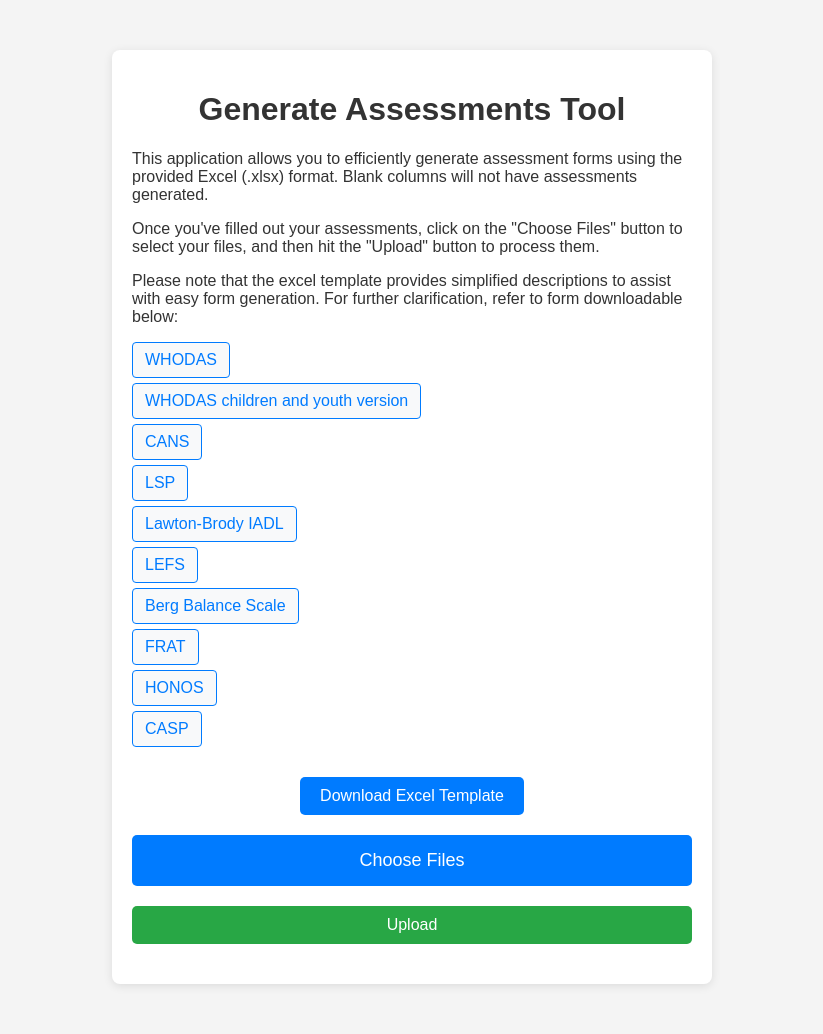
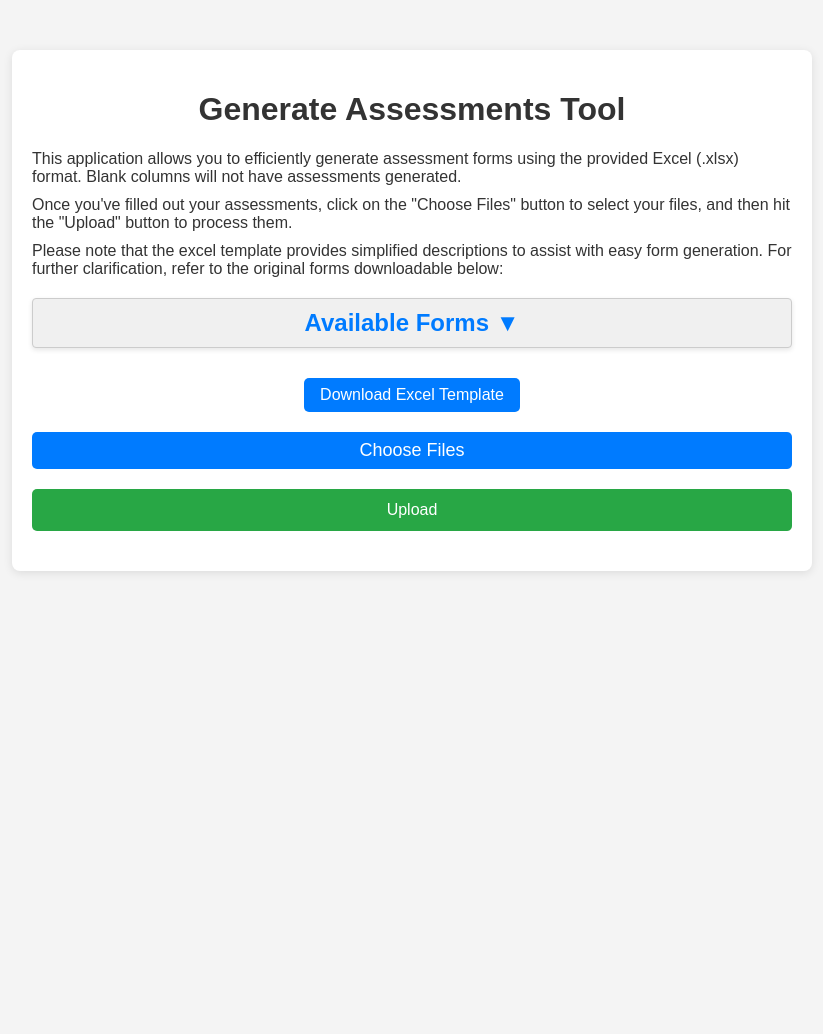
Before and after one commit to lifthealthgroup/form_creator, a Flask app: page / in a window 1280 px wide. Shown: the whole page, without its empty margins (228-1051 px from the left). After the commit the page ends 573 px from the top, so only its background shows below. Run offline with Flask 3, Linux system fonts and the light colour scheme.

Commit message:
excel template updated for consistency. drop down menu for form buttons in html, css and javascript

```diff
--- a/app/static/script.js
+++ b/app/static/script.js
@@ -91,3 +91,9 @@ document.getElementById('upload-form').addEventListener('submit', function(event
         loadingIndicator.style.display = 'none';  // Hide loading indicator on fetch error
     });
 });
+
+// Toggle visibility of form links
+document.getElementById('formHeader').addEventListener('click', function() {
+    const formLinks = document.getElementById('formLinks');
+    formLinks.style.display = formLinks.style.display === 'grid' ? 'none' : 'grid';
+});
--- a/app/static/styles.css
+++ b/app/static/styles.css
@@ -1,5 +1,5 @@
 * {
-    box-sizing: border-box; /* Include padding and border in element's total width and height */
+    box-sizing: border-box;
 }
 
 body {
@@ -11,7 +11,7 @@ body {
 }
 
 .container {
-    max-width: 600px;
+    max-width: 800px; /* Container width remains increased */
     margin: 50px auto;
     padding: 20px;
     background: white;
@@ -23,14 +23,83 @@ h1 {
     text-align: center;
 }
 
+.introduction p {
+    margin: 10px 0;
+}
+
+.form-section {
+    margin-top: 20px;
+}
+
+.form-header {
+    cursor: pointer;
+    color: #007bff;
+    text-align: center;
+    padding: 10px 15px; /* Add horizontal padding */
+    background-color: #f0f0f0; /* Light background color */
+    border: 1px solid #ccc; /* Light border */
+    border-radius: 4px; /* Slightly rounded corners */
+    transition: background-color 0.3s ease;
+    box-shadow: 0 2px 5px rgba(0, 0, 0, 0.1); /* Subtle shadow for depth */
+    margin-bottom: 10px; /* Space below the tab */
+}
+
+.form-header:hover {
+    background-color: #e0e0e0; /* Darker background on hover */
+}
+
+.form-links {
+    display: none; /* Hidden by default */
+    grid-template-columns: 1fr 1fr;
+    gap: 10px;
+    margin-top: 10px;
+    text-align: center;
+}
+
+.download-link {
+    display: inline-block;
+    padding: 5px 10px; /* Narrower padding for compact button size */
+    background-color: #f8f9fa;
+    color: #007bff;
+    border: 1px solid #007bff;
+    border-radius: 4px;
+    text-align: center;
+    text-decoration: none; /* Remove underline */
+    transition: background-color 0.3s ease, color 0.3s ease;
+}
+
+.download-link:hover {
+    background-color: #007bff;
+    color: white;
+}
+
+.template-download {
+    text-align: center;
+    margin: 20px 0;
+}
+
+.download-btn {
+    display: inline-block;
+    padding: 8px 16px; /* Narrower padding for compact button size */
+    background: #007bff;
+    color: white;
+    text-decoration: none;
+    border-radius: 5px;
+    margin-top: 10px;
+}
+
+.download-btn:hover {
+    background: #0056b3;
+}
+
 .file-input {
-    display: none; /* Keep this hidden */
+    display: none;
 }
 
 .upload-btn {
     display: block;
     width: 100%;
-    padding: 10px;
+    padding: 12px 16px; /* Narrower padding */
     border: none;
     background: #28a745;
     color: white;
@@ -44,23 +113,19 @@ h1 {
     background: #218838;
 }
 
-.template-download {
-    text-align: center;
-    margin: 20px 0;
-}
-
-.download-btn {
-    display: inline-block;
-    padding: 10px 20px;
+.choose-files-btn {
+    display: block;
+    width: 100%;
+    padding: 8px 16px; /* Narrower padding */
+    border: none;
     background: #007bff;
     color: white;
-    text-decoration: none;
+    font-size: 18px;
     border-radius: 5px;
-    margin-top: 10px; /* Space above the button */
-}
-
-.download-btn:hover {
-    background: #0056b3;
+    cursor: pointer;
+    margin: 20px 0;
+    text-align: center;
+    transition: background 0.3s ease;
 }
 
 .file-preview {
@@ -108,63 +173,8 @@ h1 {
     box-shadow: 0 0 0 2px rgba(255, 77, 77, 0.5); /* Add a subtle focus outline */
 }
 
-.file-item:hover {
-    background-color: #e9e9e9;
-}
-
-.choose-files-btn {
-    display: block;
-    width: 100%; /* Full width */
-    padding: 15px;
-    border: none;
-    background: #007bff;
-    color: white;
-    font-size: 18px;
-    border-radius: 5px;
-    cursor: pointer;
-    margin: 20px 0;
-    text-align: center;
-    transition: background 0.3s ease;
-}
-
 .choose-files-btn:hover {
     background: #0056b3;
-}
-
-/* General link styles */
-a {
-    text-decoration: none; /* Remove underline */
-    color: #007bff; /* Set link color */
-    transition: color 0.3s ease, background-color 0.3s ease; /* Smooth transition for hover effects */
-}
-
-/* Remove bullet points from the list */
-ul {
-    list-style-type: none; /* Remove default bullet points */
-    padding: 0; /* Remove padding */
-    margin: 0; /* Remove margin */
-}
-
-/* Style for each list item */
-ul li {
-    margin-bottom: 5px; /* Reduced space between items */
-}
-
-/* Specific styles for download links */
-.download-link {
-    display: inline-block; /* Makes links behave like buttons */
-    padding: 8px 12px; /* Padding for links */
-    border: 1px solid #007bff; /* Border to create a button effect */
-    border-radius: 4px; /* Rounded corners */
-    background-color: #f8f9fa; /* Light background for contrast */
-    color: #007bff; /* Link color */
-    transition: background-color 0.3s ease, color 0.3s ease; /* Smooth transition */
-}
-
-/* Change background and color on hover for download links */
-.download-link:hover {
-    background-color: #007bff; /* Change background to blue */
-    color: white; /* Change text color to white */
 }
 
 .loading-indicator {
@@ -173,13 +183,13 @@ ul li {
 }
 
 .spinner {
-    border: 5px solid #f3f3f3; /* Light grey */
-    border-top: 5px solid #3498db; /* Blue */
+    border: 5px solid #f3f3f3;
+    border-top: 5px solid #3498db;
     border-radius: 50%;
-    width: 30px; /* Spinner size */
-    height: 30px; /* Spinner size */
-    animation: spin 1s linear infinite; /* Animation for spinning effect */
-    margin: 0 auto; /* Center the spinner */
+    width: 30px;
+    height: 30px;
+    animation: spin 1s linear infinite;
+    margin: 0 auto;
 }
 
 @keyframes spin {
--- a/app/templates/upload.html
+++ b/app/templates/upload.html
@@ -13,19 +13,22 @@
         <div class="introduction">
             <p>This application allows you to efficiently generate assessment forms using the provided Excel (.xlsx) format. Blank columns will not have assessments generated.</p>
             <p>Once you've filled out your assessments, click on the "Choose Files" button to select your files, and then hit the "Upload" button to process them.</p>
-            <p>Please note that the excel template provides simplified descriptions to assist with easy form generation. For further clarification, refer to form downloadable below:</p>
-            <ul>
-                <li><a href="/download-form/whodas" class="download-link">WHODAS</a></li>
-                <li><a href="/download-form/whodas-youth" class="download-link">WHODAS children and youth version</a></li>
-                <li><a href="/download-form/cans" class="download-link">CANS</a></li>
-                <li><a href="/download-form/lsp" class="download-link">LSP</a></li>
-                <li><a href="/download-form/lawton-brody-iadl" class="download-link">Lawton-Brody IADL</a></li>
-                <li><a href="/download-form/lefs" class="download-link">LEFS</a></li>
-                <li><a href="/download-form/berg-balance-scale" class="download-link">Berg Balance Scale</a></li>
-                <li><a href="/download-form/frat" class="download-link">FRAT</a></li>
-                <li><a href="/download-form/honos" class="download-link">HONOS</a></li>
-                <li><a href="/download-form/casp" class="download-link">CASP</a></li>
-            </ul>
+            <p>Please note that the excel template provides simplified descriptions to assist with easy form generation. For further clarification, refer to the original forms downloadable below:</p>
+            <div class="form-section">
+                <h2 class="form-header" id="formHeader">Available Forms ▼</h2>
+                <div class="form-links" id="formLinks">
+                    <a href="/download-form/whodas" class="download-link">WHODAS</a>
+                    <a href="/download-form/whodas-youth" class="download-link">WHODAS Youth</a>
+                    <a href="/download-form/cans" class="download-link">CANS</a>
+                    <a href="/download-form/lsp" class="download-link">LSP</a>
+                    <a href="/download-form/lawton-brody-iadl" class="download-link">Lawton-Brody IADL</a>
+                    <a href="/download-form/lefs" class="download-link">LEFS</a>
+                    <a href="/download-form/berg-balance-scale" class="download-link">Berg Balance Scale</a>
+                    <a href="/download-form/frat" class="download-link">FRAT</a>
+                    <a href="/download-form/honos" class="download-link">HONOS</a>
+                    <a href="/download-form/casp" class="download-link">CASP</a>
+                </div>
+            </div>
         </div>
 
         <div class="template-download">
```
Also changed, not shown: 1 other file.
